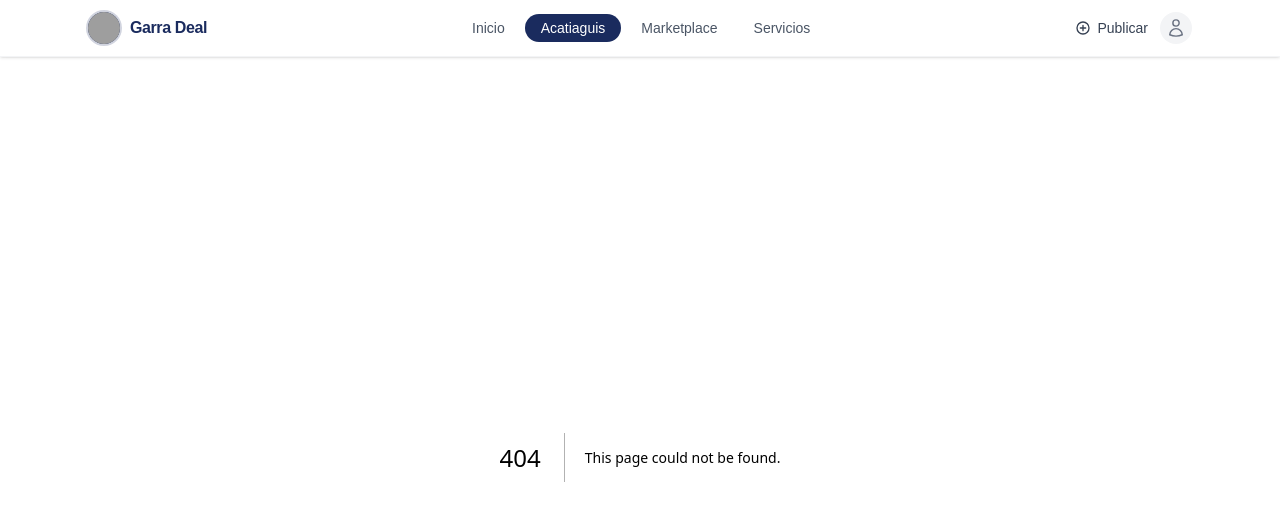
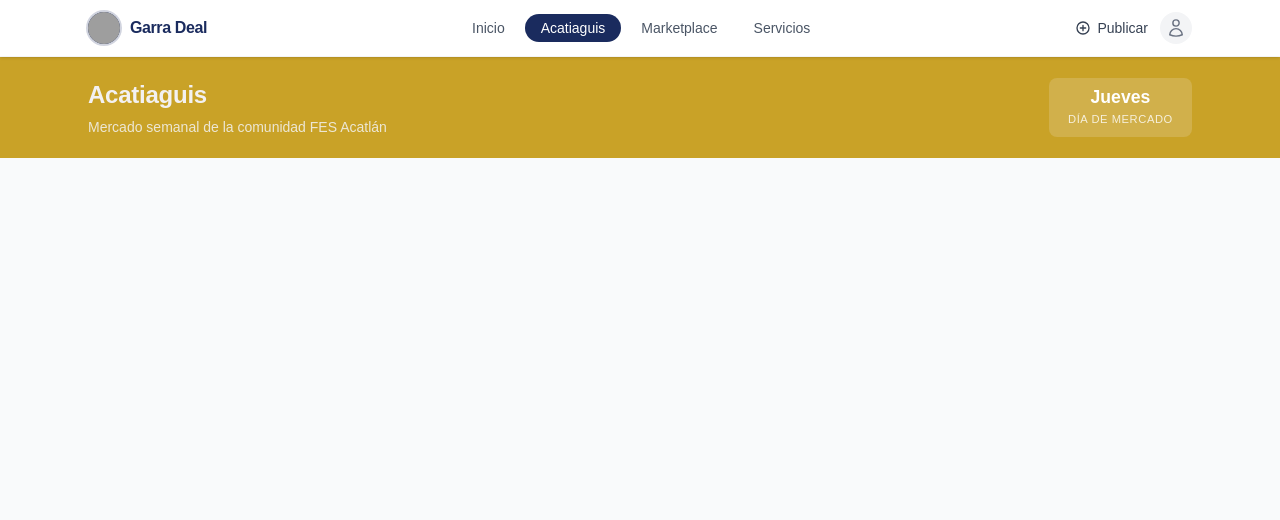
Before and after one commit to 4-de-Asada/FrontendProject, a Next.js app in the folder Proyecto_4dAsada/: page /acatiaguis in a window 1280 px wide. Before the commit this address had no page. Shown: the top 520 px of the page. Built offline with nearby package versions, Linux system fonts and the light colour scheme; grey boxes are pictures that could not be loaded.

Commit message:
Agregado el hero a la pagina del acatianguis

```diff
--- /dev/null
+++ b/Proyecto_4dAsada/app/acatiaguis/components/AcatiaguisHero.module.css
@@ -0,0 +1,84 @@
+/* ─── Hero Acatiaguis ─────────────────────────────────────────────────────── */
+
+.hero {
+  width: 100%;
+  background-color: #c9a227; /* Dorado/mostaza principal */
+  padding: 0 2rem;
+}
+
+.content {
+  max-width: 72rem;
+  margin: 0 auto;
+  display: flex;
+  align-items: center;
+  justify-content: space-between;
+  padding: 1.25rem 1.5rem;
+  gap: 1rem;
+}
+
+/* ─── Texto ─────────────────────────────────────────────────────────────── */
+
+.textGroup {
+  display: flex;
+  flex-direction: column;
+  gap: 0.25rem;
+}
+
+.title {
+  font-size: 1.5rem;
+  font-weight: 700;
+  color: #f3f1f1;
+  margin: 0;
+  letter-spacing: -0.01em;
+}
+
+.subtitle {
+  font-size: 0.875rem;
+  color: #f3f3f2;
+  margin: 0;
+  opacity: 0.85;
+}
+
+/* ─── Badge ──────────────────────────────────────────────────────────────── */
+
+.badge {
+  display: flex;
+  flex-direction: column;
+  align-items: center;
+  justify-content: center;
+  background-color: rgba(240, 239, 239, 0.18);
+  border-radius: 0.5rem;
+  padding: 0.6rem 1.2rem;
+  min-width: 8rem;
+  text-align: center;
+  flex-shrink: 0;
+}
+
+.badgeDay {
+  font-size: 1.1rem;
+  font-weight: 700;
+  color: #fff;
+  line-height: 1.2;
+}
+
+.badgeLabel {
+  font-size: 0.7rem;
+  color: rgba(255, 255, 255, 0.8);
+  margin-top: 0.15rem;
+  text-transform: uppercase;
+  letter-spacing: 0.05em;
+}
+
+/* ─── Responsive ─────────────────────────────────────────────────────────── */
+
+@media (max-width: 640px) {
+  .content {
+    flex-direction: column;
+    align-items: flex-start;
+    gap: 0.75rem;
+  }
+
+  .badge {
+    align-self: flex-start;
+  }
+}
--- /dev/null
+++ b/Proyecto_4dAsada/app/acatiaguis/components/AcatiaguisHero.tsx
@@ -0,0 +1,25 @@
+// Hero de la página Acatiaguis: muestra título, subtítulo y el día de mercado.
+import styles from "./AcatiaguisHero.module.css";
+
+// ─── Componente ──────────────────────────────────────────────────────────────
+
+export default function AcatiaguisHero() {
+
+  return (
+    <section className={styles.hero}>
+      <div className={styles.content}>
+        {/* Texto principal */}
+        <div className={styles.textGroup}>
+          <h1 className={styles.title}>Acatiaguis</h1>
+          <p className={styles.subtitle}>Mercado semanal de la comunidad FES Acatlán</p>
+        </div>
+
+        {/* Badge del día */}
+        <div className={styles.badge}>
+          <span className={styles.badgeDay}>Jueves</span>
+          <span className={styles.badgeLabel}>Día de mercado</span>
+        </div>
+      </div>
+    </section>
+  );
+}
--- /dev/null
+++ b/Proyecto_4dAsada/app/acatiaguis/page.tsx
@@ -0,0 +1,21 @@
+// Página principal de Acatiaguis: mercado semanal de la comunidad FES Acatlán.
+import AcatiaguisHero from "./components/AcatiaguisHero";
+
+export const metadata = {
+  title: "Acatiaguis – Garra Deal",
+  description: "Mercado semanal de la comunidad FES Acatlán UNAM.",
+};
+
+export default function AcatiaguisPage() {
+  return (
+    <div className="min-h-screen bg-gray-50">
+      {/* Hero con título y día de mercado */}
+      <AcatiaguisHero />
+
+      {/* Contenido futuro de la página */}
+      <div className="mx-auto max-w-6xl px-6 py-10">
+        {/* Aquí irá el contenido del mercado Acatiaguis */}
+      </div>
+    </div>
+  );
+}
```
